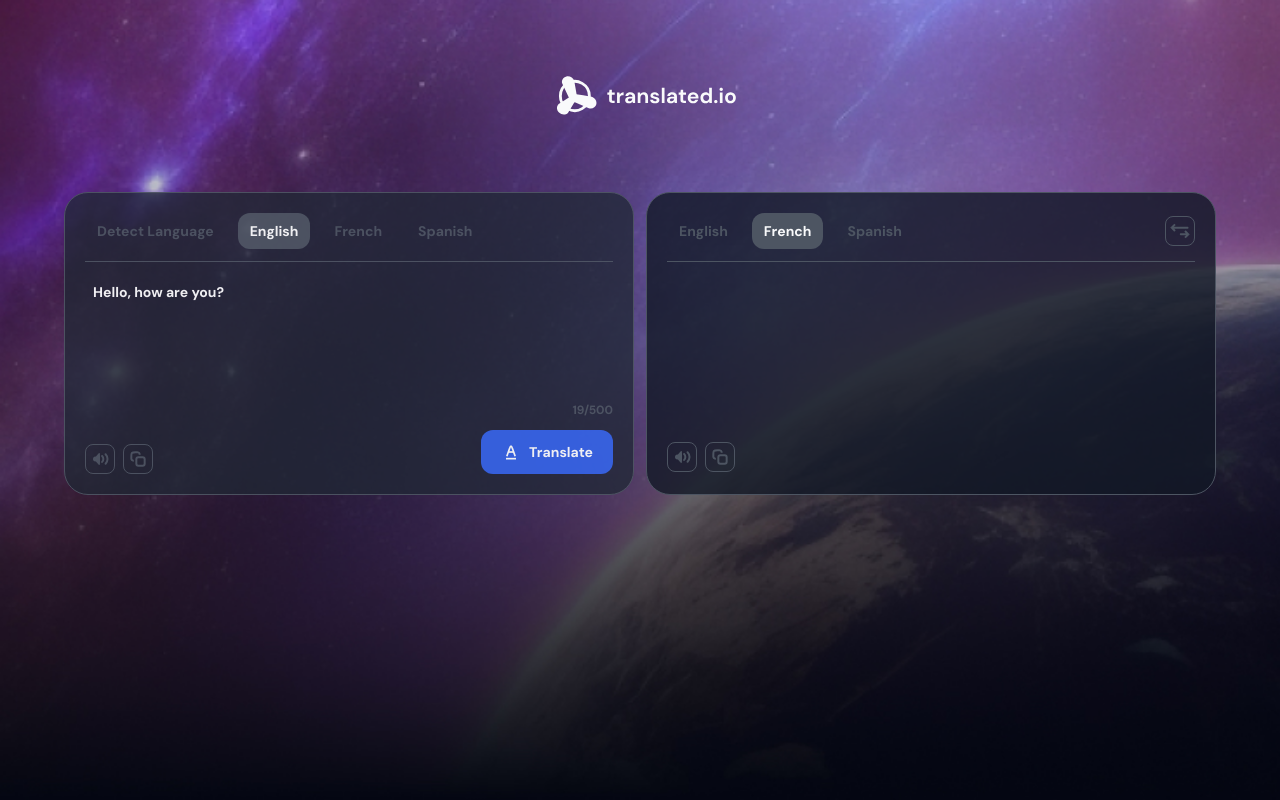
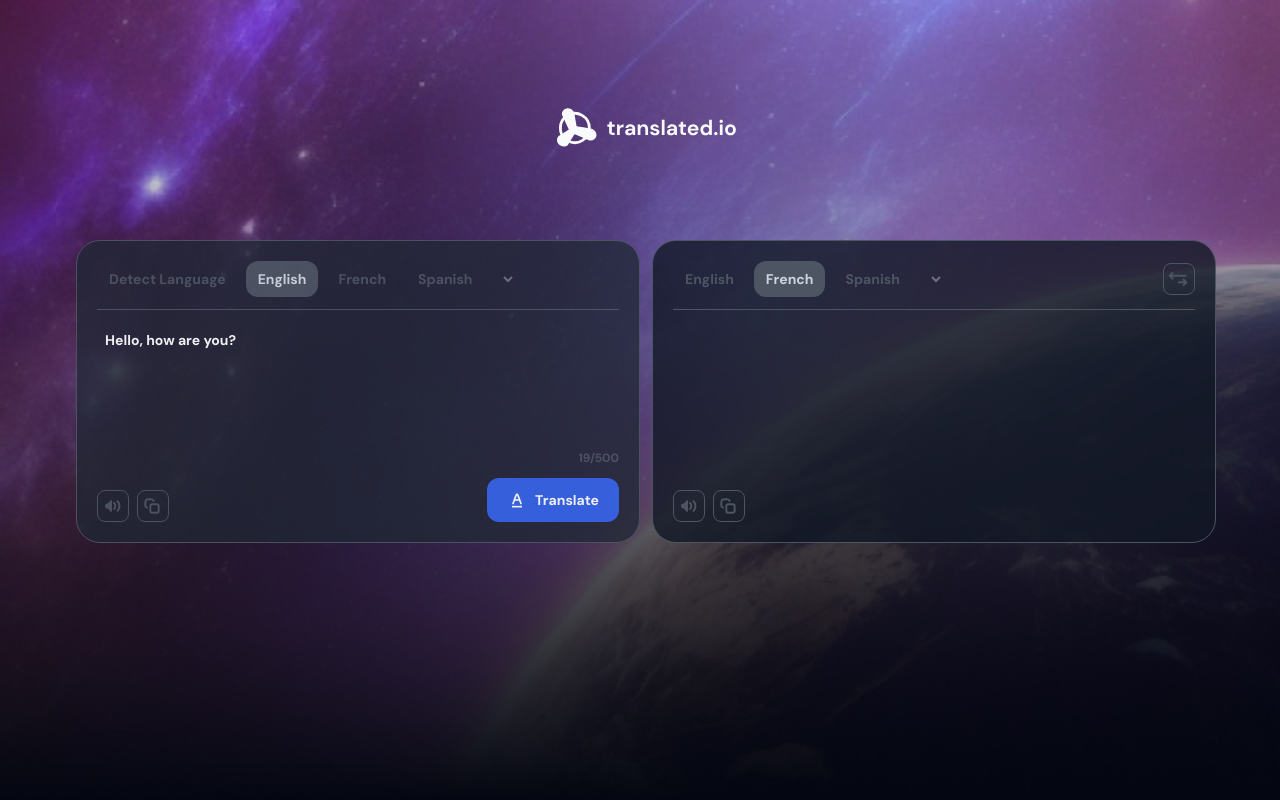
Before and after one commit to twinik/translate-app, a React (Vite) app: page / in a window 1280 px wide. Built offline with nearby package versions, Linux system fonts and the light colour scheme; no server answers.

Commit message:
style fixes & switch button

```diff
--- a/package.json
+++ b/package.json
@@ -12,7 +12,8 @@
   "dependencies": {
     "axios": "^1.6.7",
     "react": "^18.2.0",
-    "react-dom": "^18.2.0"
+    "react-dom": "^18.2.0",
+    "sonner": "^1.4.3"
   },
   "devDependencies": {
     "@types/react": "^18.2.64",
--- a/src/App.css
+++ b/src/App.css
@@ -8,7 +8,7 @@ body {
   background-repeat: no-repeat;
   background-attachment: fixed;
   background-position: center;
-  height: 100vh;
+  height: 100dvh;
   margin: 0;
   font-family: "DM Sans", sans-serif;
 }
--- a/src/App.jsx
+++ b/src/App.jsx
@@ -1,4 +1,5 @@
 import { useState, useEffect } from "react";
+import { Toaster, toast } from "sonner";
 import TranslateCard from "./components/translateCard";
 import TranslatedCard from "./components/translatedCard";
 import { translate } from "./services/translate";
@@ -10,6 +11,11 @@ const languages = [
   { name: "English", code: "en" },
   { name: "French", code: "fr" },
   { name: "Spanish", code: "es" },
+  { name: "German", code: "de" },
+  { name: "Italian", code: "it" },
+  { name: "Portuguese", code: "pt" },
+  { name: "Russian", code: "ru" },
+  { name: "Hebrew", code: "he" },
 ];
 
 function App() {
@@ -47,16 +53,24 @@ function App() {
 
   const handleCopy = (text) => {
     navigator.clipboard.writeText(text);
+    toast.success("Text copied to clipboard");
+  };
+
+  const handleSwitch = () => {
+    const aux = language;
+    setLanguage(languageToTranslate);
+    setLanguageToTranslate(aux);
   };
 
   return (
-    <div className="flex flex-col justify-center items-center py-16 px-5 xl:px-16">
+    <div className="flex flex-col pt-3 items-center px-5 xl:px-16 2xl:px-40 h-dvh xl:pt-24 2xl:pt-36">
       <img
         src="/logo.svg"
         alt="logo"
-        className="h-12 mb-8 2xl:h-20 xl:mb-16 2xl:mb-20 xl:h-16"
+        className="h-12 mb-3 2xl:h-20 xl:mb-20 xl:h-16"
       />
       <div className="flex flex-col lg:flex-row w-full gap-3">
+        <Toaster />
         <TranslateCard
           languages={languages}
           language={language}
@@ -74,6 +88,7 @@ function App() {
           translatedText={translatedText}
           handleSpeak={handleSpeak}
           handleCopy={handleCopy}
+          handleSwitch={handleSwitch}
         />
       </div>
     </div>
--- a/src/components/actionButton.jsx
+++ b/src/components/actionButton.jsx
@@ -1,8 +1,8 @@
-function ActionButton({ icon, action }) {
+function ActionButton({ icon, action, extraStyles }) {
   return (
     <button
       onClick={action}
-      className="border border-lightGray rounded-lg p-1 focus:bg-lightGray transition-colors duration-300 ease-in-out hover:bg-lightGray hover:text-white active:bg-lightGray active:text-white focus:outline-none"
+      className={`${extraStyles} border hover:border-smokeWhite border-lightGray rounded-lg p-1 transition-all ease-in-out h-8 w-8`}
     >
       <img src={icon} alt="icon" />
     </button>
--- /dev/null
+++ b/src/components/expandButton.jsx
@@ -0,0 +1,11 @@
+import ExpandIcon from "/Expand_down.svg";
+
+function ExpandButton() {
+  return (
+    <button className="flex justify-center items-center transition-all ease-in-out h-8 w-8 hover:bg-lightGray rounded-full">
+      <img src={ExpandIcon} alt="icon" />
+    </button>
+  );
+}
+
+export default ExpandButton;
--- a/src/components/languageButton.jsx
+++ b/src/components/languageButton.jsx
@@ -1,8 +1,8 @@
 function LanguageButton({ language, selectedLanguage, setLanguage }) {
   const isSelected = language.code === selectedLanguage;
   const buttonClass = isSelected
-    ? "bg-lightGray text-white"
-    : "text-lightGray hover:bg-lightGray hover:text-white";
+    ? "bg-lightGray text-smokeWhite"
+    : "text-lightGray hover:bg-lightGray hover:text-smokeWhite";
 
   return (
     <button
--- a/src/components/translateCard.jsx
+++ b/src/components/translateCard.jsx
@@ -1,6 +1,7 @@
 import { useState } from "react";
 import LanguageButton from "./languageButton";
 import ActionButton from "./actionButton";
+import ExpandButton from "./expandButton";
 
 import SoundIcon from "/sound_max_fill.svg";
 import CopyIcon from "/Copy.svg";
@@ -24,9 +25,9 @@ function TranslateCard({
   };
 
   return (
-    <div className="bg-darkGray opacity-95 rounded-3xl border border-lightGray p-5 font-bold w-full text-sm">
-      <div className="flex flex-row gap-3 overflow-x-auto">
-        {languages.map((lan) => (
+    <div className="bg-darkGray xl:w-[38rem] opacity-95 rounded-3xl border border-lightGray p-5 font-bold w-full text-sm">
+      <div className="flex flex-row gap-2 overflow-x-auto items-center">
+        {languages.slice(0, 4).map((lan) => (
           <LanguageButton
             key={lan.code}
             language={lan}
@@ -34,6 +35,7 @@ function TranslateCard({
             setLanguage={setLanguage}
           />
         ))}
+        <ExpandButton />
       </div>
       <div className="h-px my-3 bg-lightGray w-full"></div>
       <textarea
@@ -42,7 +44,7 @@ function TranslateCard({
         value={text}
         onChange={(e) => handleTextChange(e)}
         maxLength={500}
-        className="resize-none bg-transparent text-white focus:outline-none h-32 w-full p-2 align-top"
+        className="resize-none bg-transparent text-white border-none focus:outline-none h-32 w-full p-2 align-top"
       />
       <div className="flex justify-end">
         <p className="text-lightGray text-xs">{characters}/500</p>
--- a/src/components/translatedCard.jsx
+++ b/src/components/translatedCard.jsx
@@ -1,5 +1,6 @@
 import LanguageButton from "./languageButton";
 import ActionButton from "./actionButton";
+import ExpandButton from "./expandButton";
 
 import SoundIcon from "/sound_max_fill.svg";
 import CopyIcon from "/Copy.svg";
@@ -12,12 +13,16 @@ function TranslateCard({
   translatedText,
   handleSpeak,
   handleCopy,
+  handleSwitch,
 }) {
   return (
-    <div className="bg-veryDarkGray rounded-3xl border border-lightGray p-5 font-bold w-full text-sm">
+    <div className="bg-veryDarkGray rounded-3xl border border-lightGray p-5 font-bold w-full xl:w-[38rem] text-sm">
       <div className="flex flex-row justify-between items-center">
-        <div className="flex flex-row gap-3 overflow-x-auto">
-          {languages.slice(1).map((lan) => (
+        <div className="flex flex-row gap-2 overflow-x-auto items-center">
+          {languages
+            .slice(1)
+            .slice(0, 3)
+            .map((lan) => (
               <LanguageButton
                 key={lan.code}
                 language={lan}
@@ -25,8 +30,13 @@ function TranslateCard({
                 setLanguage={setLanguageToTranslate}
               />
             ))}
+          <ExpandButton />
         </div>
-        <ActionButton icon={SwitchIcon} action={() => alert("Switch")} />
+        <ActionButton
+          icon={SwitchIcon}
+          action={() => handleSwitch()}
+          extraStyles={"ml-3 w-16 xl:w-8"}
+        />
       </div>
       <div className="h-px my-3 bg-lightGray w-full"></div>
       <p className="overflow-y-auto bg-transparent text-white focus:outline-none h-[10.5rem] w-full p-2 align-top">
```
Also changed, not shown: 1 other file (tests, documents, lock files or other folders). Lines whose indentation alone changed are shown as unchanged.
